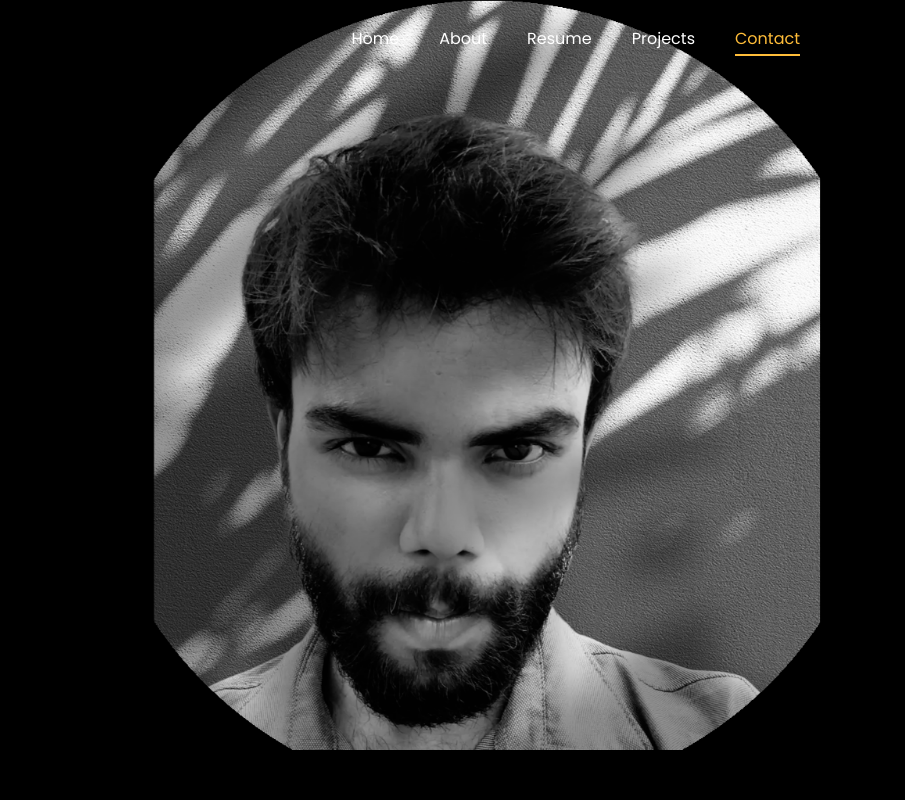
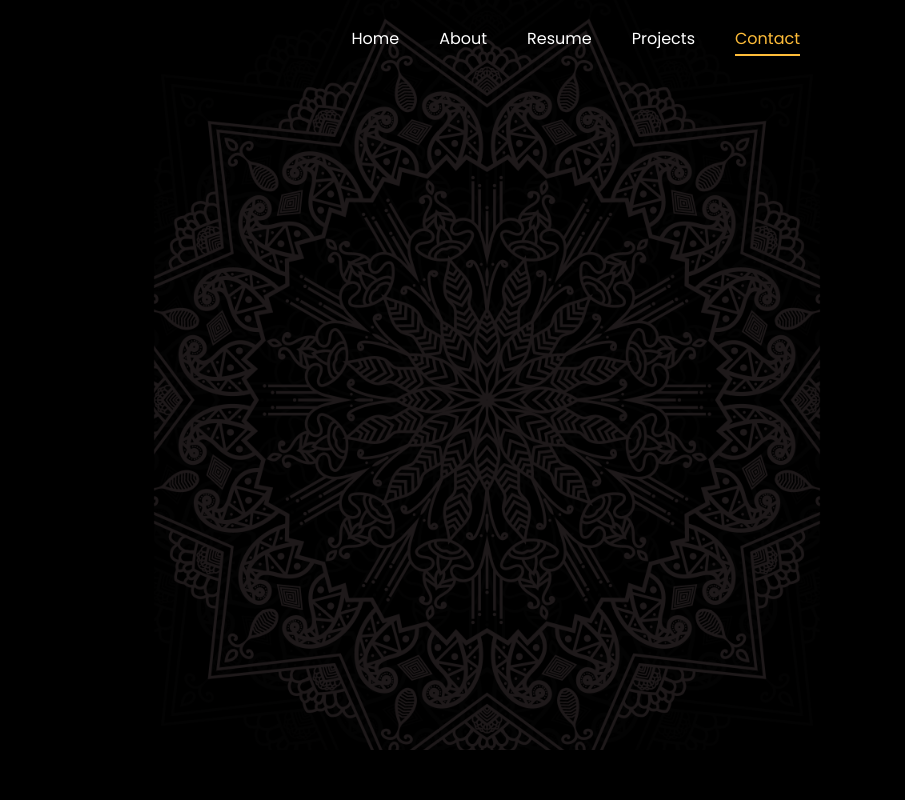
Before and after one commit to mohitx1/mohitx1.github.io, a plain HTML site: page index.html in a window 1280 px wide. Shown: the top 800 px of the page, 375-1280 px from the left. Drawn offline with Linux system fonts and the light colour scheme; files whose address does not match are found by name.

Commit message:
image changed

```diff
--- a/index.html
+++ b/index.html
@@ -141,7 +141,7 @@
 	      	<div class="overlay"></div>
 	         <div class="container">
 	          <div class="row d-md-flex no-gutters slider-text align-items-end justify-content-end" data-scrollax-parent="true">
-				<div class="one-third js-fullheight order-md-last img" style="background-image:url(images/cover.png);">
+				<div class="one-third js-fullheight order-md-last img" style="background-image:url(images/rangoli.png);">
 					<div class="overlay"></div>
 				   </div>
 		          <div class="one-forth d-flex  align-items-center ftco-animate" data-scrollax=" properties: { translateY: '70%' }">
```
Also changed, not shown: images/rangoli.png (added).
